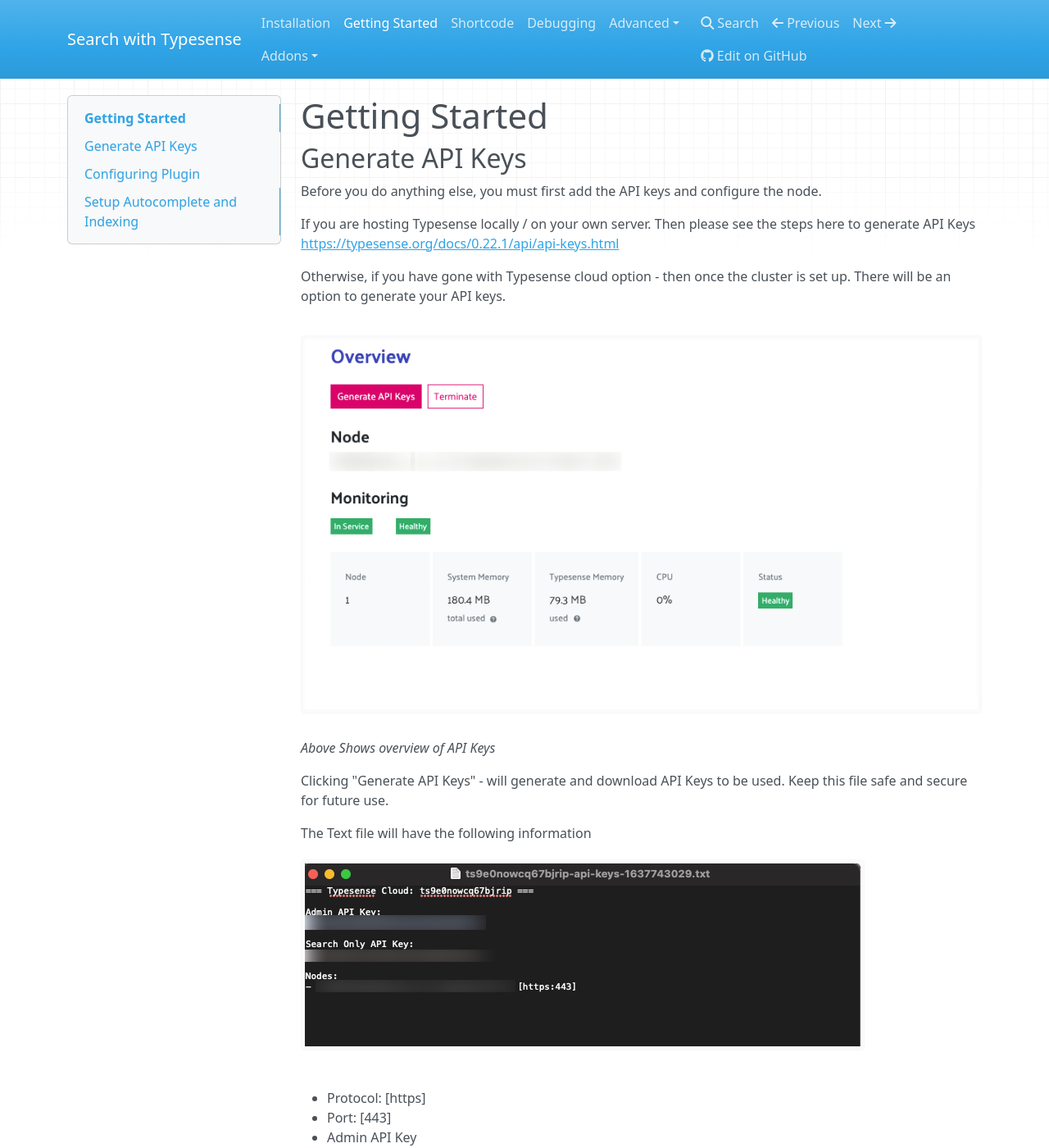
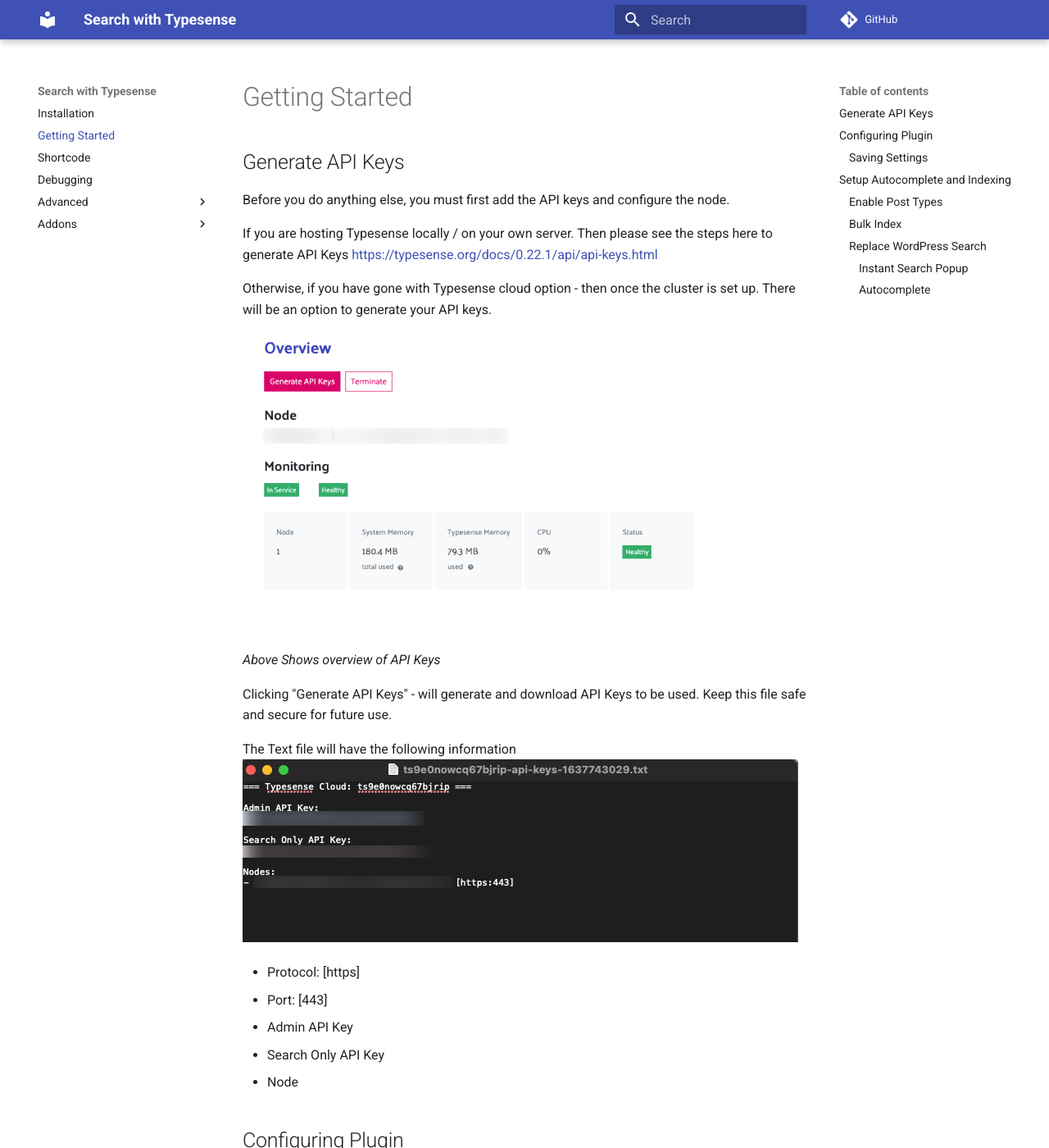
Before and after one commit to codemanas/cm-typesense-docs, an MkDocs documentation site: the page built from docs/getting-started.md, in a window 1280 px wide and 1400 px high. Shown: the whole window at 82% size. Built offline with MkDocs 1.6.1 and Material for MkDocs 9.7.7, drawn with Linux system fonts in a browser that asks for light colours; nearby versions of some CDN libraries; comment, search, counter and statistics services are not loaded; some of the changed text lies outside the part shown.

Commit message:
Revert to material theme

```diff
--- a/mkdocs.yml
+++ b/mkdocs.yml
@@ -1,7 +1,7 @@
 site_name: Search with Typesense
 repo_url: https://github.com/codemanas/cm-typesense-docs
 site_author: codemanas
-# theme: material
+theme: material
 nav:
   - Installation: index.md
   - Getting Started: getting-started.md
```
